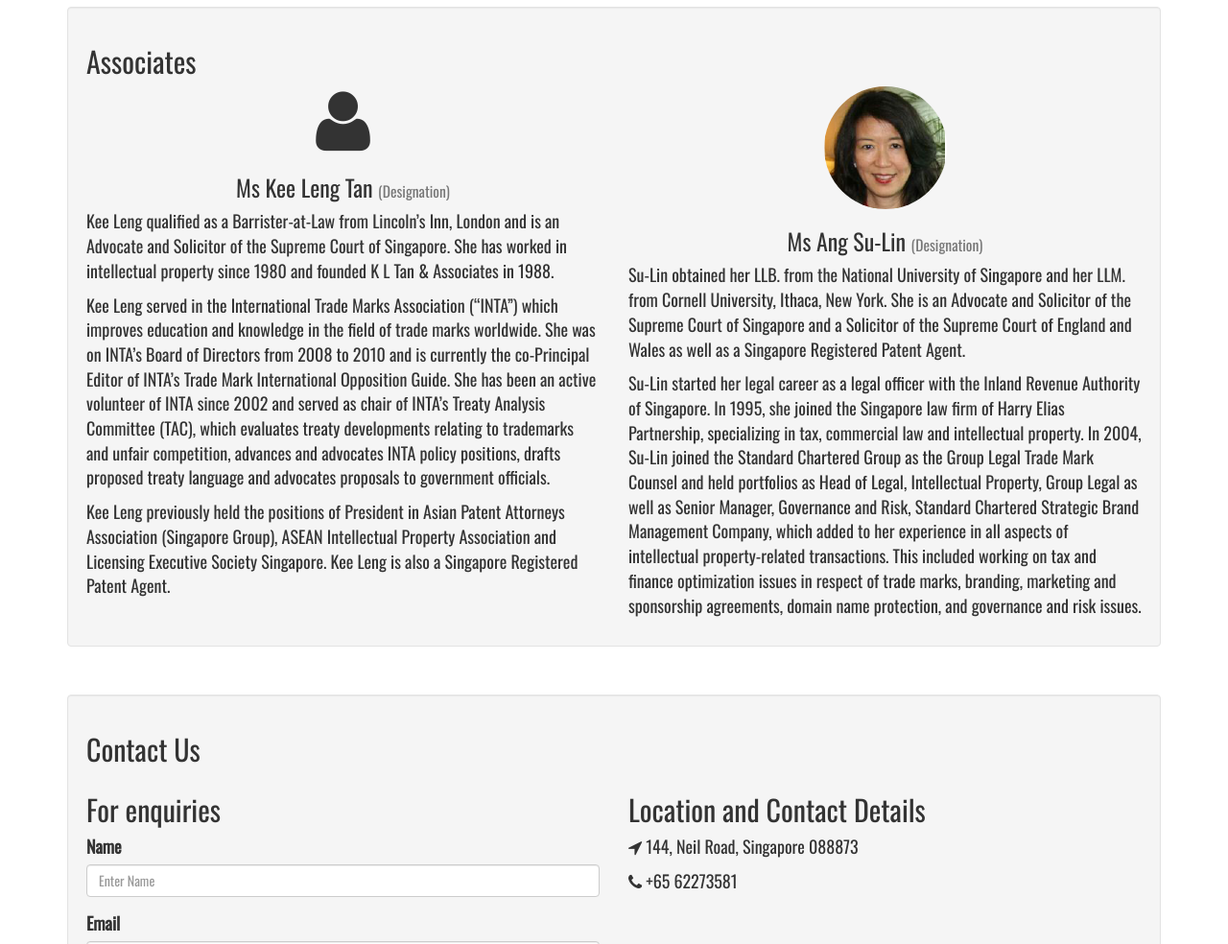
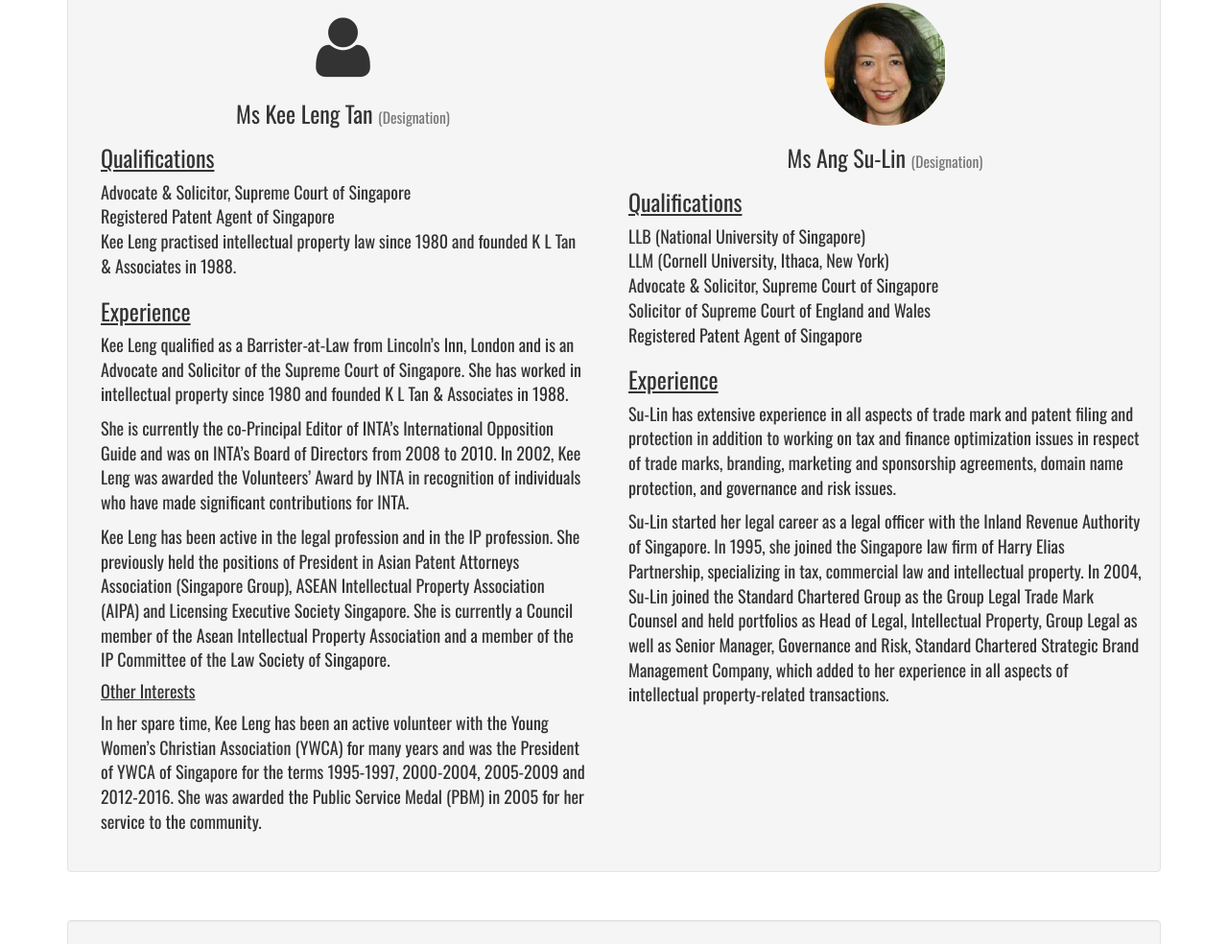
Before and after one commit to juschan/Project_KLT, a plain HTML site: page index.html in a window 1280 px wide. Shown: the part 1816-2800 px from the top of the page at 96% size. Drawn offline with nearby package versions, Linux system fonts and the light colour scheme; grey boxes are pictures that could not be loaded.

Commit message:
Updated Associates info with v2 from client

```diff
--- a/css/style.css
+++ b/css/style.css
@@ -2,6 +2,10 @@ body {
   padding-top: 50px;
   font-family:'Oswald', sans-serif;
   font-size: 18px;
+}
+
+h1, h2, h3{
+  font-family:'Oswald', sans-serif;
 }
 
 .jumbotron {
@@ -26,11 +30,19 @@ body {
 }
 
 section{
-  padding: 15px 0px 15px 0px;
+  padding: 15px 15px 15px 15px;
 }
 
-h1, h2, h3{
-  font-family:'Oswald', sans-serif;
+#about > .container > .well > h2 {
+  padding: 0px 30px 0px 30px;
+}
+
+#about > .container > .well > p {
+  padding: 0px 30px 0px 30px;
+}
+
+.associate_settings {
+  padding: 10px 30px 10px 30px;
 }
 
 footer{
--- a/index.html
+++ b/index.html
@@ -71,11 +71,10 @@
           <h2>About K L Tan & Associates</h2>
             <p>
                 K L Tan & Associates is a boutique law firm focusing on Intellectual Property law. Established since 1988,
-                We have 30 years of proven experience in providing legal services in all areas of intellectual property
+                we have 30 years of proven experience in providing legal services in all areas of intellectual property
                 and related transactional matters.
             </p>
             <br />
-            <h3>Establishing long-term Partnerships</h3>
             <p>
                 We aim to establish long-term partnerships with clients. By understanding your business needs and goals,
                 we provide bespoke solutions and effective commercial advice to protect your rights. Our extensive
@@ -83,9 +82,9 @@
                 overseas.
             </p>
             <br />
-            <h3>Past Engagements</h3>
             <p>
-                We work with large and small companies, and also solo entrepreneurs and start-up companies. Our past engagements:
+                We work with large and small companies, and also solo entrepreneurs and start-up companies. Our past
+                engagements include:
                 <ul>
                     <li>Litigation xxxx...</li>
                     <li>International xxxx...</li>
@@ -138,46 +137,64 @@
             </div>
           </div>
           <div class="row">
-            <div class="col-md-6 text-center">
+            <div class="col-md-6 text-center associate_settings">
               <i class="fa fa-user fa-4x" aria-hidden="true"></i>
               <h3>Ms Kee Leng Tan <small>(Designation)</small></h3>
+              <h3 class="text-left"><u>Qualifications</u></h3>
+                <p class="text-left">
+                <Barrister-at-Law (Lincoln’s Inn, London)
+                <br />Advocate & Solicitor, Supreme Court of Singapore
+                <br />Registered Patent Agent of Singapore
+                <br />Kee Leng practised intellectual property law since 1980 and founded K L Tan & Associates in 1988.
+              </p>
+              <h3 class="text-left"><u>Experience</u></h3>
               <p class="text-left">Kee Leng qualified as a Barrister-at-Law from Lincoln’s Inn, London and is an Advocate and Solicitor
                 of the Supreme Court of Singapore. She has worked in intellectual property since 1980 and founded
                 K L Tan & Associates in 1988.
-               </p>
-               <p class="text-left">
-                Kee Leng served in the International Trade Marks Association (“INTA”) which improves education
-                and knowledge in the field of trade marks worldwide. She was on INTA’s Board of Directors from 2008 to
-                2010 and is currently the co-Principal Editor of INTA’s Trade Mark International Opposition Guide.
-                She has been an active volunteer of INTA since 2002 and served as chair of INTA’s Treaty Analysis
-                Committee (TAC), which evaluates treaty developments relating to trademarks and unfair competition,
-                advances and advocates INTA policy positions, drafts proposed treaty language and advocates proposals
-                to government officials.
-               </p>
-
-               <p class="text-left">
-                Kee Leng previously held the positions of President in Asian Patent Attorneys Association (Singapore Group),
-                ASEAN Intellectual Property Association and Licensing Executive Society Singapore.
-                Kee Leng is also a Singapore Registered Patent Agent.
-               </p>
+              </p>
+              <p class="text-left">
+                She is currently the co-Principal Editor of INTA’s International Opposition Guide and was on INTA’s Board
+                of Directors from 2008 to 2010. In 2002, Kee Leng was awarded the Volunteers’ Award by INTA in recognition of
+                individuals who have made significant contributions for INTA.
+              </p>
+              <p class="text-left">
+                Kee Leng has been active in the legal profession and in the IP profession. She previously held the positions
+                of President in Asian Patent Attorneys Association (Singapore Group), ASEAN Intellectual Property Association
+                (AIPA) and Licensing Executive Society Singapore.  She is currently a Council member of the Asean Intellectual
+                Property Association and a member of the IP Committee of the Law Society of Singapore.
+              </p>
+              <h4 class="text-left"><u>Other Interests</u></h4>
+              <p class="text-left">
+                 In her spare time, Kee Leng has been an active volunteer with the Young Women’s Christian Association
+                (YWCA) for many years and was the President of YWCA of Singapore for the terms 1995-1997, 2000-2004,
+                2005-2009 and 2012-2016. She was awarded the Public Service Medal (PBM) in 2005 for her service to
+                the community.
+              </p>
             </div>
             <div class="col-md-6 text-center">
               <img src="./img/ang_su_lin2.png" alt="" class="img-circle">
               <h3>Ms Ang Su-Lin <small>(Designation)</small></h3>
+              <h3 class="text-left"><u>Qualifications</u></h3>
               <p class="text-left">
-                Su-Lin obtained her LLB. from the National University of Singapore and her LLM. from Cornell University,
-                Ithaca, New York. She is an Advocate and Solicitor of the Supreme Court of Singapore and a Solicitor of
-                the Supreme Court of England and Wales as well as a Singapore Registered Patent Agent.
+              LLB (National University of Singapore)
+              <br />LLM (Cornell University, Ithaca, New York)
+              <br />Advocate & Solicitor, Supreme Court of Singapore
+              <br />Solicitor of Supreme Court of England and Wales
+              <br />Registered Patent Agent of Singapore
+              </p>
+              <h3 class="text-left"><u>Experience</u></h3>
+              <p class="text-left">
+                Su-Lin has extensive experience in all aspects of trade mark and patent filing and protection in addition
+                to working on tax and finance optimization issues in respect of trade marks, branding, marketing and sponsorship
+                agreements, domain name protection, and governance and risk issues.
               </p>
               <p class="text-left">
-                Su-Lin started her legal career as a legal officer with the Inland Revenue Authority of Singapore.
-                In 1995, she joined the Singapore law firm of Harry Elias Partnership, specializing in tax, commercial
-                law and intellectual property.  In 2004, Su-Lin joined the Standard Chartered Group as the Group Legal
-                Trade Mark Counsel and held portfolios as Head of Legal, Intellectual Property, Group Legal as well as
-                Senior Manager, Governance and Risk, Standard Chartered Strategic Brand Management Company, which added
-                to her experience in all aspects of intellectual property-related transactions. This included working
-                on tax and finance optimization issues in respect of trade marks, branding, marketing and sponsorship
-                agreements, domain name protection, and governance and risk issues.
+                Su-Lin started her legal career as a legal officer with the Inland Revenue Authority of Singapore. In 1995, she
+                joined the Singapore law firm of Harry Elias Partnership, specializing in tax, commercial law and intellectual
+                property. In 2004, Su-Lin joined the Standard Chartered Group as the Group Legal Trade Mark Counsel and held
+                portfolios as Head of Legal, Intellectual Property, Group Legal as well as Senior Manager, Governance and Risk,
+                Standard Chartered Strategic Brand Management Company, which added to her experience in all aspects of intellectual
+                property-related transactions.
               </p>
             </div>
           </div>
```
